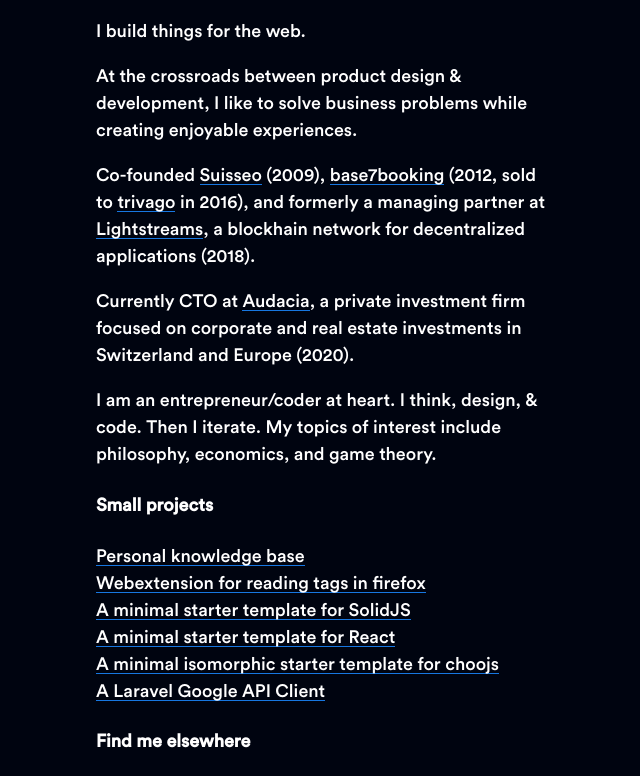
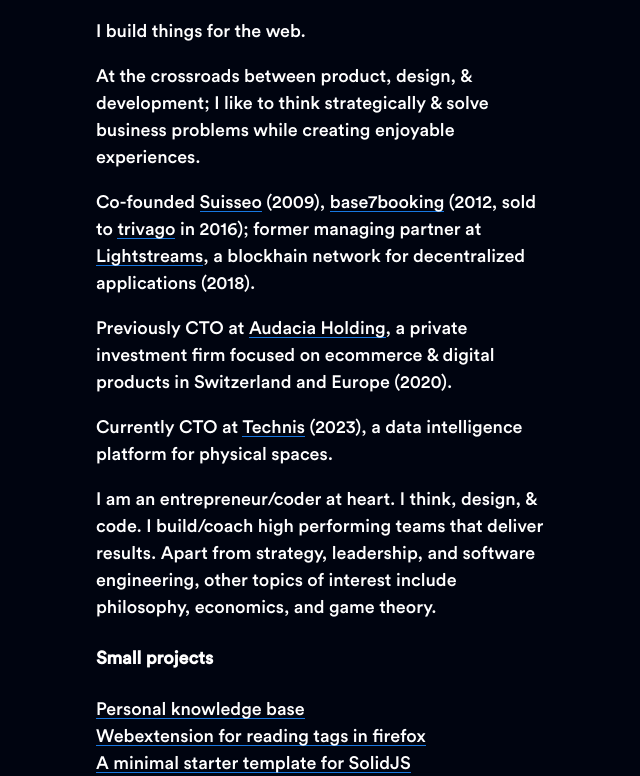
Before and after one commit to azappella/azappella.github.io, a plain HTML site: page index.html in a window 1280 px wide. Shown: the part 163-939 px from the top of the page, without its empty margins (187-827 px from the left). Drawn offline with Linux system fonts and the light colour scheme.

Commit message:
updated website

```diff
--- a/css/main.css
+++ b/css/main.css
@@ -128,7 +128,7 @@ ul {
 
     .content {
         max-width: 28em;
-        margin: 10% 20% 0 20%;
+        margin: 10% 20% 10% 20%;
     }
 
 }
--- a/index.html
+++ b/index.html
@@ -1,11 +1,11 @@
 <!DOCTYPE html>
 <html lang="en">
 <head>
-	<meta name="generator" content="Hugo 0.40.1" />
+	<meta name="generator" content="Hugo 0.114.0">
     <meta charset="utf-8">
     <meta http-equiv="X-UA-Compatible" content="IE=edge">
     <title>Andrew Zappella</title>
-    <meta name="description" content="The personal homepage of Andrew Zappella">
+    <meta name="description" content="The official personal homepage of Andrew Zappella">
     <meta name="viewport" content="width=device-width, initial-scale=1">
     <meta name="author" content="a12a">
     <link rel="stylesheet" href="css/normalize.css">
@@ -13,22 +13,14 @@
 </head>
 <body>
     <div class="content">
-
-
-<h3 id="andrew-zappella">Andrew Zappella</h3>
-
+        <h3 id="andrew-zappella">Andrew Zappella</h3>
 <p>I build things for the web.</p>
-
-<p>At the crossroads between product design &amp; development, I like to solve business problems while creating enjoyable experiences.</p>
-
-<p>Co-founded <a href="https://suisseo.ch">Suisseo</a> (2009), <a href="https://www.base7booking.com">base7booking</a> (2012, sold to <a href="https://trivago.com">trivago</a> in 2016), and formerly a managing partner at <a href="https://lightstreams.network">Lightstreams</a>, a blockhain network for decentralized applications (2018).</p>
-
-<p>Currently CTO at <a href="https://www.linkedin.com/company/audacia-holding/">Audacia</a>, a private investment firm focused on corporate and real estate investments in Switzerland and Europe (2020).</p>
-
-<p>I am an entrepreneur/coder at heart. I think, design, & code. Then I iterate. My topics of interest include philosophy, economics, and game theory.</p>
-
+<p>At the crossroads between product, design, &amp; development; I like to think strategically &amp; solve business problems while creating enjoyable experiences.</p>
+<p>Co-founded <a href="https://suisseo.ch">Suisseo</a> (2009), <a href="https://www.base7booking.com">base7booking</a> (2012, sold to <a href="https://trivago.com">trivago</a> in 2016); former managing partner at <a href="https://lightstreams.network">Lightstreams</a>, a blockhain network for decentralized applications (2018).</p>
+<p>Previously CTO at <a href="https://www.audacia.co">Audacia Holding</a>, a private investment firm focused on ecommerce &amp; digital products in Switzerland and Europe (2020).</p>
+<p>Currently CTO at <a href="https://www.technis.com">Technis</a> (2023), a data intelligence platform for physical spaces.</p>
+<p>I am an entrepreneur/coder at heart. I think, design, &amp; code. I build/coach high performing teams that deliver results. Apart from strategy, leadership, and software engineering, other topics of interest include philosophy, economics, and game theory.</p>
 <h4 id="small-projects">Small projects</h4>
-
 <ul>
 <li><a href="https://github.com/azappella/knowledge">Personal knowledge base</a></li>
 <li><a href="https://github.com/azappella/webextension-experiment-tags">Webextension for reading tags in firefox</a></li>
@@ -37,8 +29,7 @@
 <li><a href="https://github.com/azappella/choo-minimal">A minimal isomorphic starter template for choojs</a></li>
 <li><a href="https://github.com/azappella/google-api-php-client">A Laravel Google API Client</a></li>
 </ul>
-
-<h4 id="find-me-elsewhere">Find me elsewhere</h4>
+<h4 id="elsewhere">Elsewhere</h4>
 <ul>
 <li><a href="https://github.com/azappella">Github</a></li>
 <li><a href="https://www.linkedin.com/in/andrew-zappella-707b1621/">Linkedin</a></li>
```
Also changed, not shown: categories/index.xml (+2 -6 lines), index.xml (+2 -6 lines), sitemap.xml (+5 -13 lines), tags/index.xml (+2 -6 lines).
